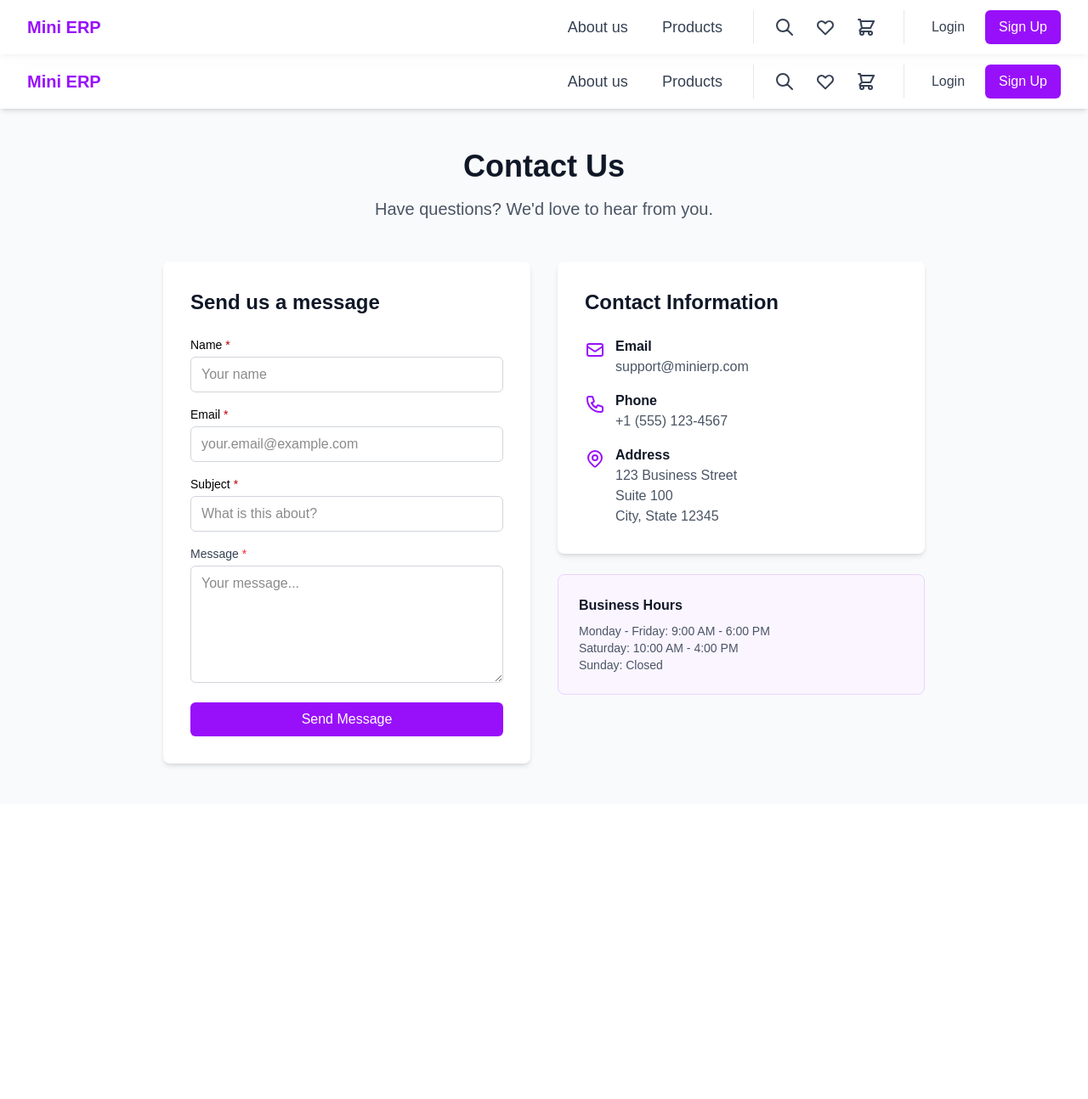
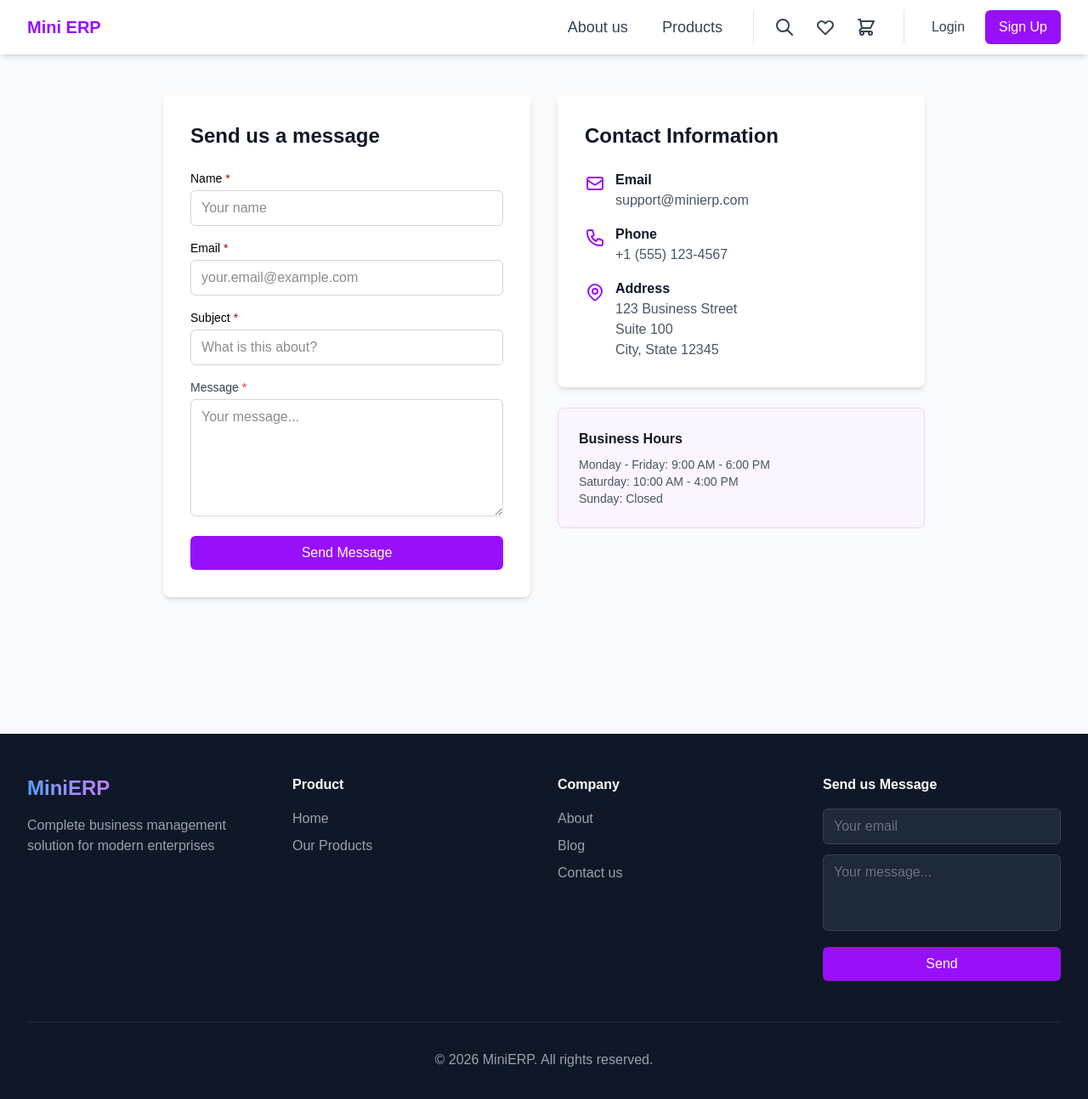
Before and after one commit to Abdulb7772/mini-ERP-client-side, a Next.js app: page /contact in a window 1280 px wide. Shown: the top 1294 px of the page at 85% size. Before the commit the page ends 947 px from the top, so only its background shows below. Built offline with nearby package versions, Linux system fonts and the light colour scheme; no server answers.

Commit message:
Add EmailJS integration for contact form and footer quick message

```diff
--- a/app/contact/page.tsx
+++ b/app/contact/page.tsx
@@ -5,7 +5,9 @@ import Link from "next/link";
 import Navbar from "@/components/Navbar";
 import Input from "@/components/Input";
 import Button from "@/components/Button";
+import Footer from "@/components/Footer";
 import toast from "react-hot-toast";
+import emailjs from "@emailjs/browser";
 
 export default function ContactPage() {
   const [loading, setLoading] = useState(false);
@@ -27,8 +29,35 @@ export default function ContactPage() {
     e.preventDefault();
     setLoading(true);
 
-    // Simulate form submission
-    setTimeout(() => {
+    try {
+      // EmailJS configuration - Add these to your .env.local file:
+      // NEXT_PUBLIC_EMAILJS_SERVICE_ID=your_service_id
+      // NEXT_PUBLIC_EMAILJS_TEMPLATE_ID=your_template_id
+      // NEXT_PUBLIC_EMAILJS_PUBLIC_KEY=your_public_key
+
+      const serviceId = process.env.NEXT_PUBLIC_EMAILJS_SERVICE_ID || "";
+      const templateId = process.env.NEXT_PUBLIC_EMAILJS_TEMPLATE_ID || "";
+      const publicKey = process.env.NEXT_PUBLIC_EMAILJS_PUBLIC_KEY || "";
+
+      if (!serviceId || !templateId || !publicKey) {
+        toast.error("Email service is not configured. Please contact the administrator.");
+        setLoading(false);
+        return;
+      }
+
+      await emailjs.send(
+        serviceId,
+        templateId,
+        {
+          from_name: formData.name,
+          from_email: formData.email,
+          subject: formData.subject,
+          message: formData.message,
+          to_name: "MiniERP Support",
+        },
+        publicKey
+      );
+
       toast.success("Thank you for contacting us! We'll get back to you soon.");
       setFormData({
         name: "",
@@ -36,24 +65,20 @@ export default function ContactPage() {
         subject: "",
         message: "",
       });
+    } catch (error) {
+      console.error("Email sending failed:", error);
+      toast.error("Failed to send message. Please try again later.");
+    } finally {
       setLoading(false);
-    }, 1000);
+    }
   };
 
   return (
     <>
-      <Navbar />
       <div className="min-h-screen bg-gray-50 py-12 px-4 sm:px-6 lg:px-8">
         <div className="max-w-4xl mx-auto">
           {/* Header */}
-          <div className="text-center mb-12">
-            <h1 className="text-4xl font-bold text-gray-900 mb-4">
-              Contact Us
-            </h1>
-            <p className="text-xl text-gray-600">
-              Have questions? We'd love to hear from you.
-            </p>
-          </div>
+
 
           <div className="grid grid-cols-1 md:grid-cols-2 gap-8">
             {/* Contact Form */}
@@ -210,6 +235,8 @@ export default function ContactPage() {
           </div>
         </div>
       </div>
+
+      <Footer />
     </>
   );
 }
--- a/components/Footer.tsx
+++ b/components/Footer.tsx
@@ -1,6 +1,59 @@
+"use client";
+
 import Link from "next/link";
+import { useState } from "react";
+import emailjs from "@emailjs/browser";
+import toast from "react-hot-toast";
 
 export default function Footer() {
+  const [email, setEmail] = useState("");
+  const [message, setMessage] = useState("");
+  const [loading, setLoading] = useState(false);
+
+  const handleQuickMessage = async (e: React.FormEvent) => {
+    e.preventDefault();
+
+    if (!email || !message) {
+      toast.error("Please fill in all fields");
+      return;
+    }
+
+    setLoading(true);
+
+    try {
+      const serviceId = process.env.NEXT_PUBLIC_EMAILJS_SERVICE_ID || "";
+      const templateId = process.env.NEXT_PUBLIC_EMAILJS_TEMPLATE_ID || "";
+      const publicKey = process.env.NEXT_PUBLIC_EMAILJS_PUBLIC_KEY || "";
+
+      if (!serviceId || !templateId || !publicKey) {
+        toast.error("Email service is not configured.");
+        setLoading(false);
+        return;
+      }
+
+      await emailjs.send(
+        serviceId,
+        templateId,
+        {
+          from_name: "Quick Message",
+          from_email: email,
+          subject: "Quick Message from Footer",
+          message: message,
+          to_name: "MiniERP Support",
+        },
+        publicKey
+      );
+
+      toast.success("Message sent successfully!");
+      setEmail("");
+      setMessage("");
+    } catch (error) {
+      console.error("Email sending failed:", error);
+      toast.error("Failed to send message. Please try again.");
+    } finally {
+      setLoading(false);
+    }
+  };
   return (
     <footer className="bg-gray-900 text-white py-12 px-4 sm:px-6 lg:px-8">
       <div className="max-w-7xl mx-auto">
@@ -17,8 +70,7 @@ export default function Footer() {
             <h3 className="font-semibold mb-4">Product</h3>
             <ul className="space-y-2 text-gray-400">
               <li><Link href="/" className="hover:text-white transition-colors">Home</Link></li>
-              <li><a href="#" className="hover:text-white transition-colors">Pricing</a></li>
-              <li><a href="#" className="hover:text-white transition-colors">Documentation</a></li>
+              <li><Link href="/protected/products" className="hover:text-white transition-colors">Our Products</Link></li>
             </ul>
           </div>
           <div>
@@ -26,16 +78,36 @@ export default function Footer() {
             <ul className="space-y-2 text-gray-400">
               <li><Link href="/about" className="hover:text-white transition-colors">About</Link></li>
               <li><a href="#" className="hover:text-white transition-colors">Blog</a></li>
-              <li><Link href="/contact" className="hover:text-white transition-colors">Contact</Link></li>
+              <li><Link href="/contact" className="hover:text-white transition-colors">Contact us</Link></li>
             </ul>
           </div>
           <div>
-            <h3 className="font-semibold mb-4">Legal</h3>
-            <ul className="space-y-2 text-gray-400">
-              <li><a href="#" className="hover:text-white transition-colors">Privacy</a></li>
-              <li><a href="#" className="hover:text-white transition-colors">Terms</a></li>
-              <li><a href="#" className="hover:text-white transition-colors">Security</a></li>
-            </ul>
+            <h3 className="font-semibold mb-4">Send us Message</h3>
+            <form onSubmit={handleQuickMessage} className="space-y-3">
+              <input
+                type="email"
+                placeholder="Your email"
+                value={email}
+                onChange={(e) => setEmail(e.target.value)}
+                required
+                className="w-full px-3 py-2 bg-gray-800 text-white border border-gray-700 rounded-md focus:outline-none focus:ring-2 focus:ring-purple-500 placeholder-gray-500"
+              />
+              <textarea
+                placeholder="Your message..."
+                value={message}
+                onChange={(e) => setMessage(e.target.value)}
+                required
+                rows={3}
+                className="w-full px-3 py-2 bg-gray-800 text-white border border-gray-700 rounded-md focus:outline-none focus:ring-2 focus:ring-purple-500 placeholder-gray-500 resize-none"
+              />
+              <button
+                type="submit"
+                disabled={loading}
+                className="w-full px-4 py-2 bg-purple-600 text-white rounded-md hover:bg-purple-700 transition-colors disabled:opacity-50 disabled:cursor-not-allowed"
+              >
+                {loading ? "Sending..." : "Send"}
+              </button>
+            </form>
           </div>
         </div>
         <div className="mt-12 pt-8 border-t border-gray-800 text-center text-gray-400">
--- a/package.json
+++ b/package.json
@@ -9,6 +9,7 @@
     "lint": "eslint"
   },
   "dependencies": {
+    "@emailjs/browser": "^4.4.1",
     "@stripe/react-stripe-js": "^5.6.0",
     "@stripe/stripe-js": "^8.7.0",
     "axios": "^1.13.4",
```
Also changed, not shown: 1 other file (tests, documents, lock files or other folders).
